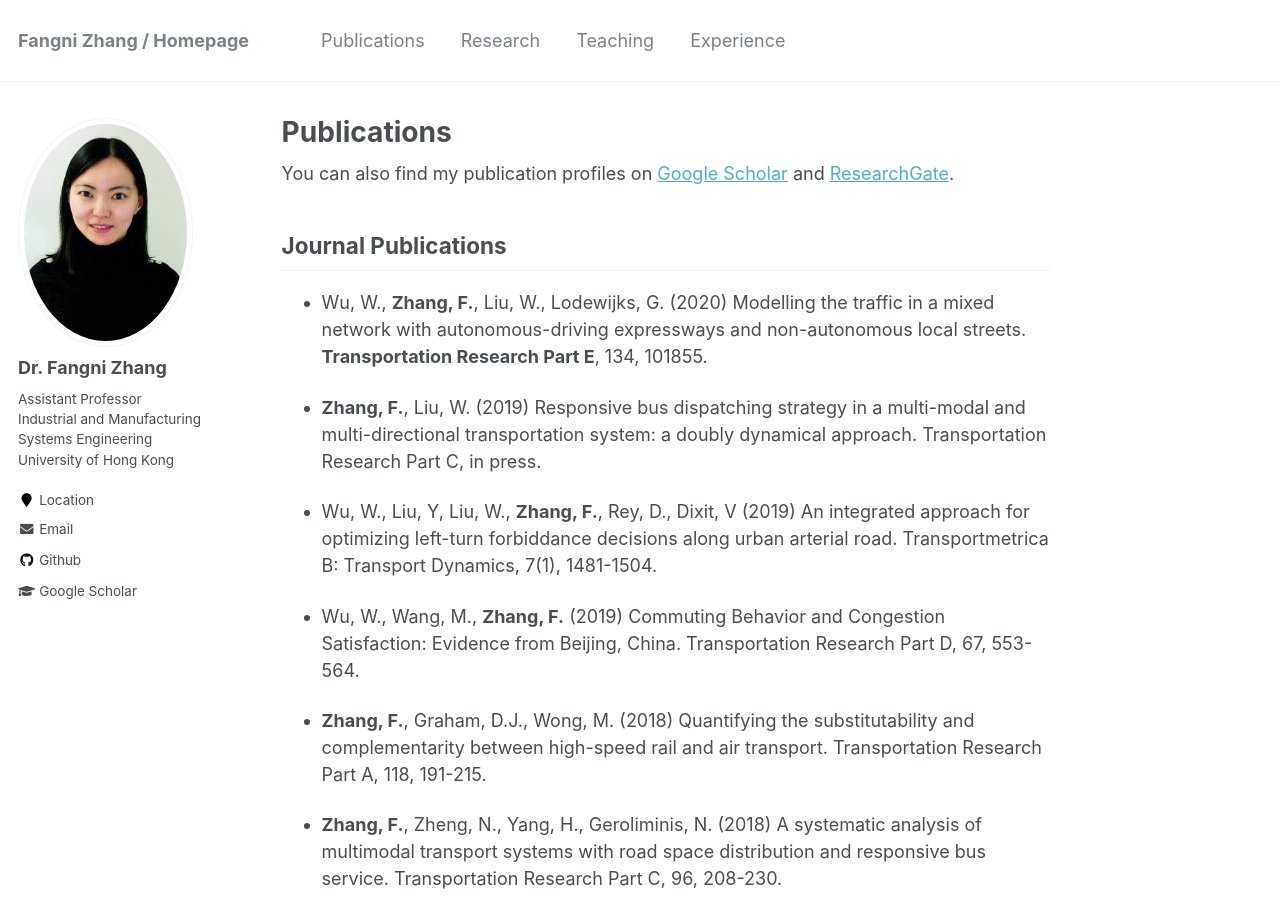
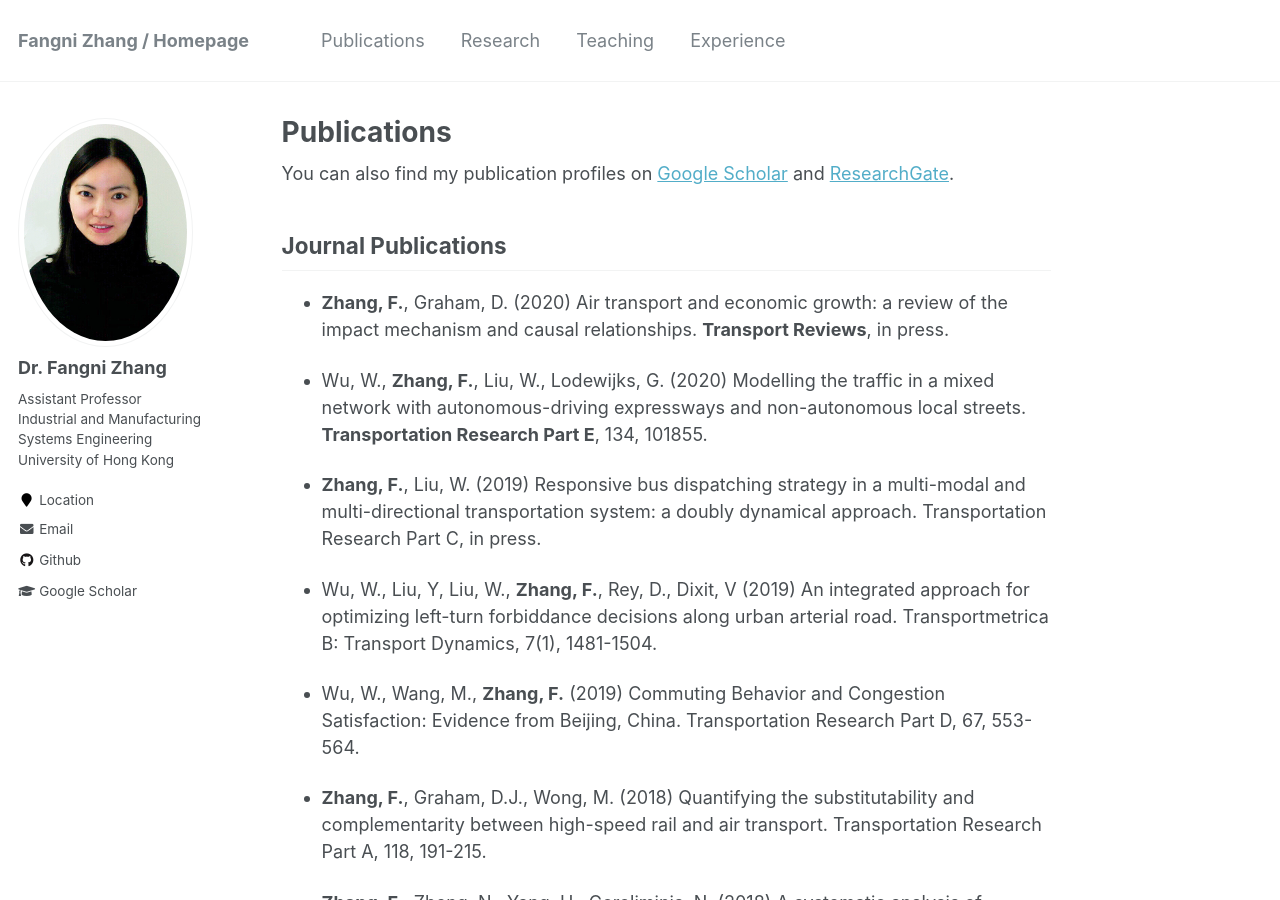
Before and after one commit to fangnizhang/fangnizhang.github.io, a Jekyll site: the page built from _pages/publications.md, in a window 1280 px wide and 900 px high. Built offline with Jekyll 4.4.1, drawn with Linux system fonts in a browser that asks for light colours.

Commit message:
Update publications.md

```diff
--- a/_pages/publications.md
+++ b/_pages/publications.md
@@ -18,6 +18,8 @@ You can also find my publication profiles on [Google Scholar](https://scholar.go
 
 Journal Publications
 ----------
+* **Zhang, F.**, Graham, D. (2020) Air transport and economic growth: a review of the impact mechanism and causal relationships. **Transport Reviews**, in press.
+
 * Wu, W., **Zhang, F.**, Liu, W., Lodewijks, G. (2020) Modelling the traffic in a mixed network with autonomous-driving expressways and non-autonomous local streets. **Transportation Research Part E**, 134, 101855.
 
 * **Zhang, F.**, Liu, W. (2019) Responsive bus dispatching strategy in a multi-modal and multi-directional transportation system: a doubly dynamical approach. Transportation Research Part C, in press.
```
